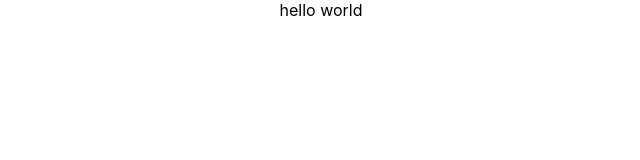
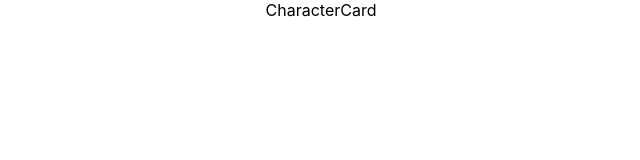
Before and after one commit to 6310110681/LAB_3SA03, a React (Create React App) app: page / in a window 1280 px wide. Shown: the top 160 px of the page, without its empty margins (319-959 px from the left). Built offline with nearby package versions, Linux system fonts and the light colour scheme.

Commit message:
character

```diff
--- a/src/App.js
+++ b/src/App.js
@@ -1,10 +1,11 @@
 import React from 'react';
 import './App.css';
+import CharacterCard from './CharacterCard';
 
 function App() {
   return (
     <div className="App">
-      hello world
+      CharacterCard
     </div>
   );
 }
--- /dev/null
+++ b/src/CharacterCard.js
@@ -0,0 +1,6 @@
+import React from 'react';
+export default function CharacterCard() {
+    return (
+         <div>characterC</div>
+         )
+    }
```
